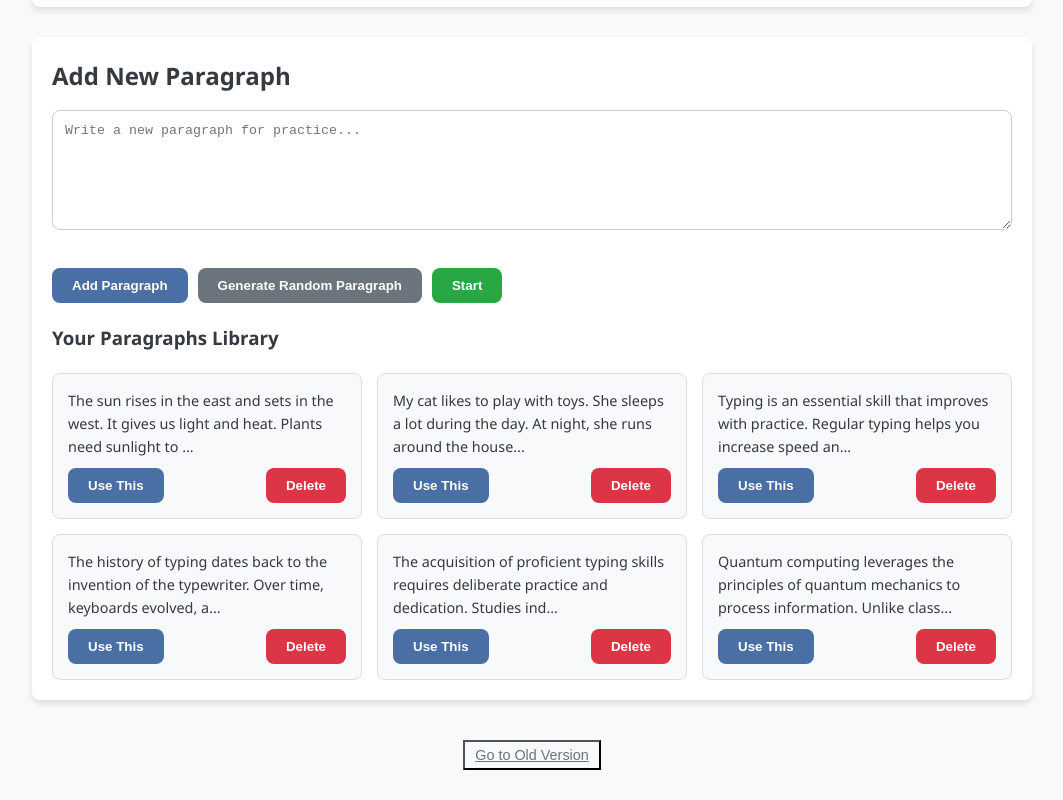
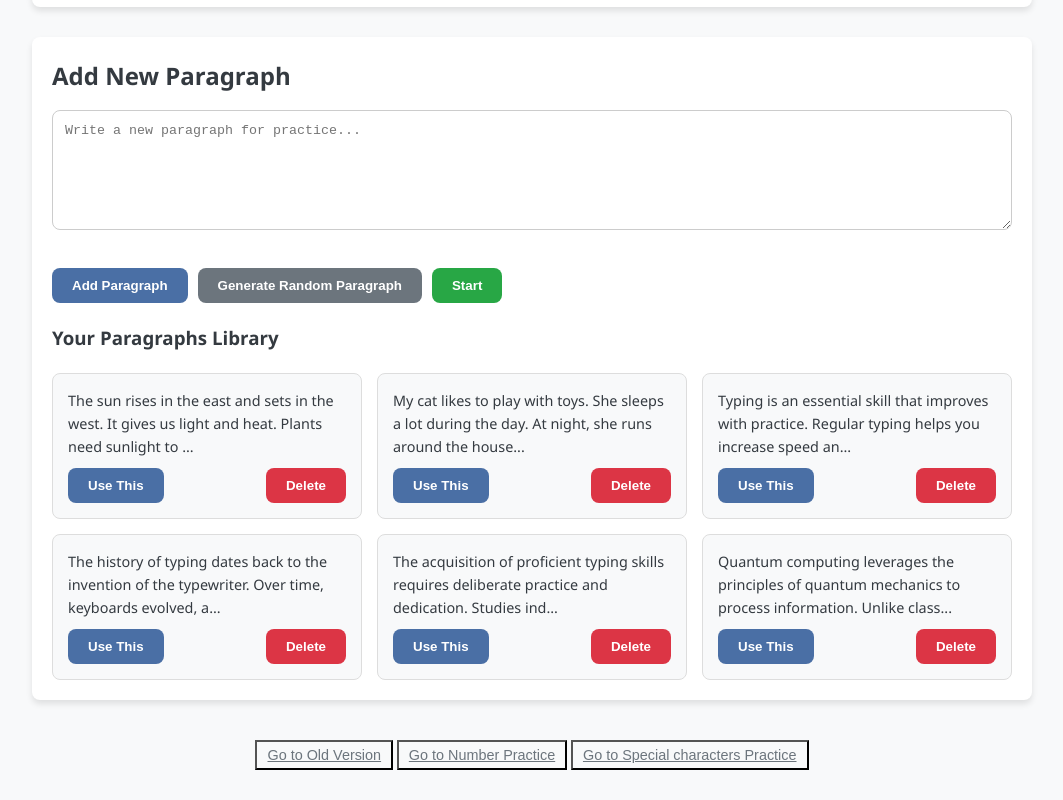
Before and after one commit to SKAshiful/KeyBoost, a plain HTML site: page index.html in a window 1280 px wide. Shown: the part 655-1455 px from the top of the page, without its empty margins (108-1171 px from the left). Drawn offline with Linux system fonts and the light colour scheme.

Commit message:
Update index.html

```diff
--- a/index.html
+++ b/index.html
@@ -484,6 +484,8 @@
 
         <div class="footer">
             <button class="btn-link" onclick="window.location.href='old.html'">Go to Old Version</button>
+            <button class="btn-link" onclick="window.location.href='number.html'">Go to Number Practice</button>
+            <button class="btn-link" onclick="window.location.href='special_characters.html'">Go to Special characters Practice</button>
         </div>
     </div>
 
```
